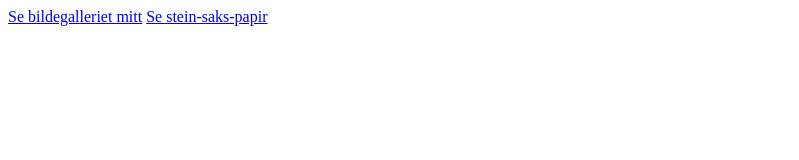
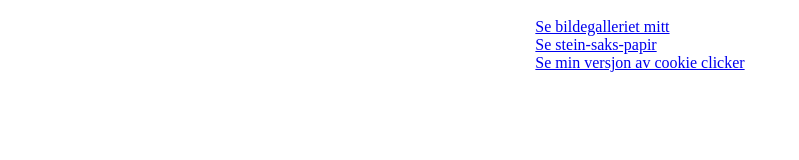
Before and after one commit to adrian180507/adrian180507.github.io, a plain HTML site: page prosjekter/prosjekt.html in a window 1280 px wide. Shown: the whole page, without its empty margins (0-799 px from the left). Drawn offline with Linux system fonts and the light colour scheme.

Commit message:
connectet cookie clicker

```diff
--- a/prosjekter/prosjekt.html
+++ b/prosjekter/prosjekt.html
@@ -4,9 +4,11 @@
     <meta charset="UTF-8">
     <meta name="viewport" content="width=device-width, initial-scale=1.0">
     <title>Document</title>
+    <link rel="stylesheet" href="stylesheet.css">
 </head>
 <body>
     <a href="/prosjekter/bildegalleri/">Se bildegalleriet mitt</a>
     <a href="/prosjekter/steinsakspapir/">Se stein-saks-papir</a>
+    <a href="/prosjekter/BananaClicker/">Se min versjon av cookie clicker</a>
 </body>
 </html>
--- a/prosjekter/stylesheet.css
+++ b/prosjekter/stylesheet.css
@@ -0,0 +1,6 @@
+body {
+    align-items: center;
+    justify-content: center;
+    padding: 10px;
+    display: grid;
+}
--- a/stilark.css
+++ b/stilark.css
@@ -0,0 +1,6 @@
+body {
+    justify-content: center;
+    align-items: center;
+    padding: 10px;
+    display: grid;
+}
```
